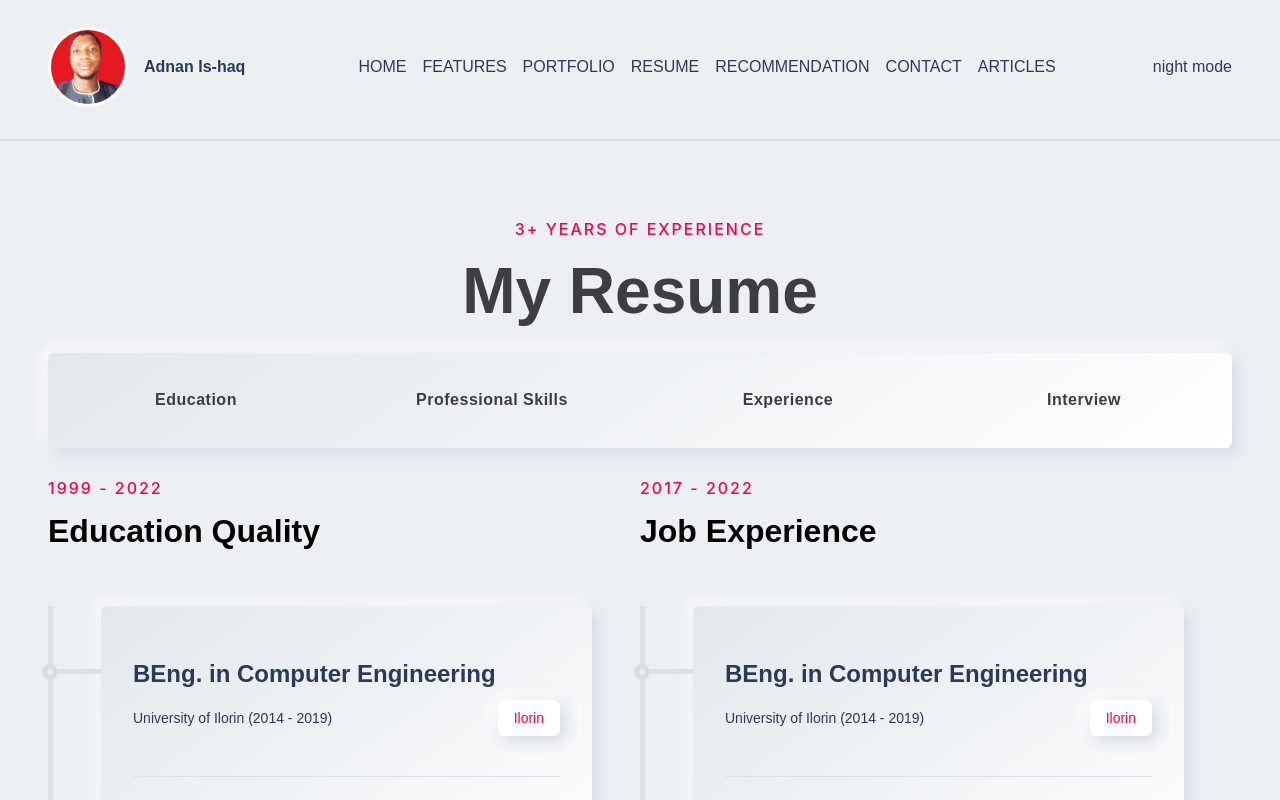
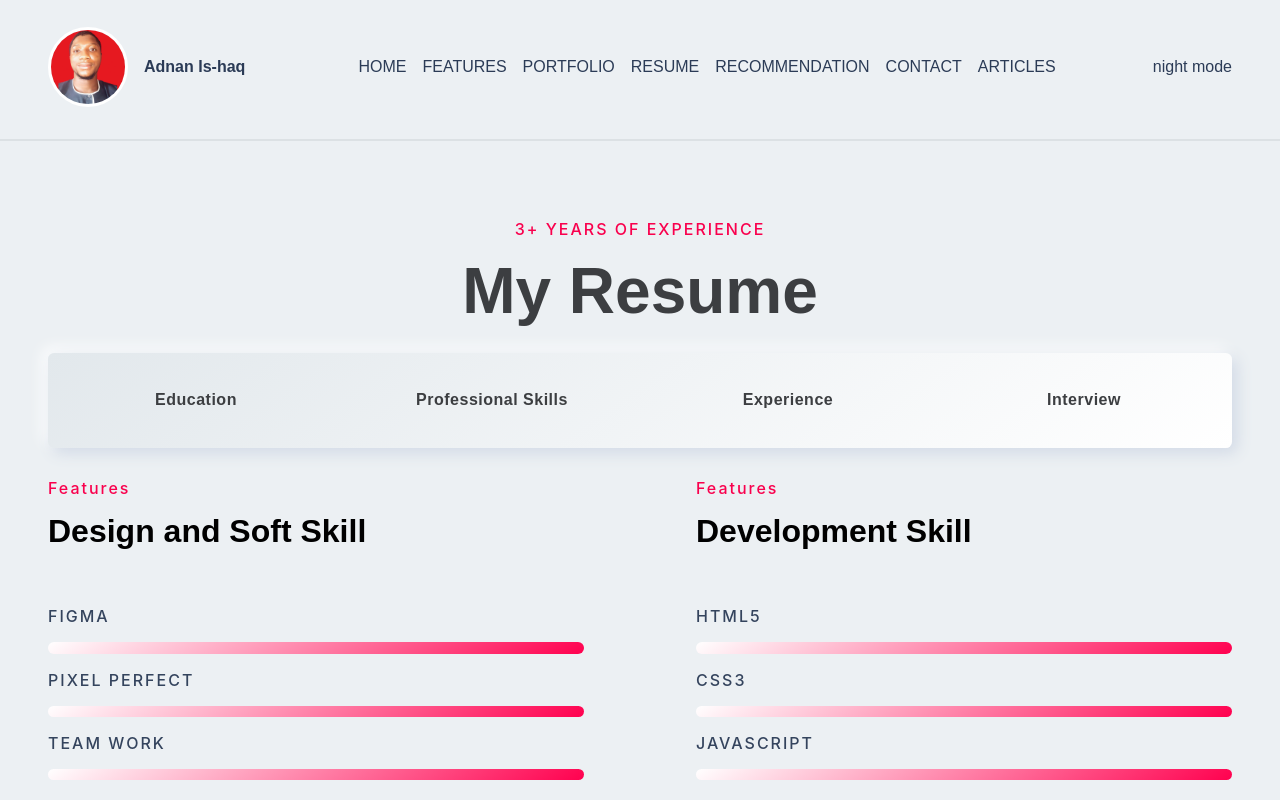
Before and after one commit to AdnanOlarmmi/Portfolio-Website, a React (Create React App) app: page / in a window 1280 px wide. Both pictures are taken after a click on the element "Professional Skills". Shown: the part 2679-3479 px from the top of the page. Built offline with nearby package versions, Linux system fonts and the light colour scheme.

Commit message:
Fix the resume completely

```diff
--- a/src/components/Experience.js
+++ b/src/components/Experience.js
@@ -8,7 +8,7 @@ const Experience = () => {
               <h6 className='edu__year'>
                   1999 - {currentDate}
               </h6>
-              <h1 className='edu__heading'>Education Quality
+              <h1 className='edu__heading'>Job Experience
               </h1>
               <div className='edu__container flex-column'>
                   <div className='edu__card flex-column'>
@@ -59,7 +59,7 @@ const Experience = () => {
           <h6 className='edu__year'>
                   2017 - {currentDate}
               </h6>
-              <h1 className='edu__heading'>Job Experience</h1>
+              <h1 className='edu__heading'>Technical Experience</h1>
               <div className='edu__container flex-column'>
               <div className='edu__card flex-column'>
                       <h3 className='edu__subheading'>BEng. in Computer Engineering</h3>
--- a/src/components/MyResume.js
+++ b/src/components/MyResume.js
@@ -28,11 +28,12 @@ const MyResume = () => {
 }];
 
 const [activeSlide, setActiveSlide] = React.useState(resumes[0].component);
-console.log(activeSlide.props.children);
 
+console.log();
 const handleClick = (index) => {
     const newSlide = resumes[index].component;
     setActiveSlide(newSlide);
+    console.log(activeSlide);
     return activeSlide === resumes[index].component ? 'active' : '';
 }
 
@@ -42,7 +43,7 @@ const handleClick = (index) => {
         <h1 className='myprofile__heading'>My Resume</h1>
         <div className='myresume__item flex-row' >
             {resumes.map((resume, index)=>{
-            return <span className={`myresume__heading ${activeSlide.props.children===resume.name? 'active':''}`} onClick={()=>{handleClick(index)}}>{resume.name==='Skills'?'Professional Skills':resume.name}</span>
+            return <span className={`myresume__heading ${activeSlide===resume.name? 'active':''}`} onClick={()=>{handleClick(index)}}>{resume.name==='Skills'?'Professional Skills':resume.name}</span>
         })}
         </div>
         <div>{activeSlide}</div>
--- a/src/components/Skills.js
+++ b/src/components/Skills.js
@@ -1,110 +1,113 @@
 import React from 'react'
 
 const Skills = () => {
-    const currentDate = new Date().getFullYear();
     return (
-      <section id='education' className='edu flex-row'>
+      <section id='education' className='skill flex-row'>
           <div className='edu__item'>
               <h6 className='edu__year'>
-                  1999 - {currentDate}
+                  Features
               </h6>
-              <h1 className='edu__heading'>Education Quality
+              <h1 className='edu__heading'>Design and Soft Skill
               </h1>
-              <div className='edu__container flex-column'>
-                  <div className='edu__card flex-column'>
-                      <h3 className='edu__subheading'>BEng. in Computer Engineering</h3>
-                  <div className='edu__info flex-row'>
-                      <span className='edu__school'>
-                          University of Ilorin (2014 - 2019)
-                      </span>
-                      <span className='edu__loc'>
-                          Ilorin
-                      </span>
-                  </div>
-                  <p className='edu__desc'>
-                      Lorem ipsum dolor sit amet consectetur adipisicing elit. Quisquam, quae.
-                  </p>
-                  </div>
-                  <div className='edu__card flex-column'>
-                      <h3 className='edu__subheading'>BEng. in Computer Engineering</h3>
-                  <div className='edu__info flex-row'>
-                      <span className='edu__school'>
-                          University of Ilorin (2014 - 2019)
-                      </span>
-                      <span className='edu__loc'>
-                          Ilorin
-                      </span>
-                  </div>
-                  <p className='edu__desc'>
-                      Lorem ipsum dolor sit amet consectetur adipisicing elit. Quisquam, quae.
-                  </p>
-                  </div>
-                  <div className='edu__card flex-column'>
-                      <h3 className='edu__subheading'>BEng. in Computer Engineering</h3>
-                  <div  className='edu__info flex-row'>
-                      <span className='edu__school'>
-                          University of Ilorin (2014 - 2019)
-                      </span>
-                      <span className='edu__loc'>
-                          Ilorin
-                      </span>
-                  </div>
-                  <p className='edu__desc'>
-                      Lorem ipsum dolor sit amet consectetur adipisicing elit. Quisquam, quae.
-                  </p>
-                  </div>
-              </div>
+              <ul className='skill__list'>
+                <li className='skill__item  flex-column'>
+                    <p className='skill__name'>Figma</p>
+                    <span className='skill__design'></span>
+                </li>
+                <li className='skill__item flex-column'>
+                    <p className='skill__name'>Pixel Perfect</p>
+                    <span className='skill__design'></span>
+                </li>
+                <li className='skill__item flex-column'>
+                    <p className='skill__name'>Team Work</p>
+                    <span className='skill__design'></span>
+                </li>
+                <li className='skill__item flex-column'>
+                    <p className='skill__name'>Mentorship</p>
+                    <span className='skill__design'></span>
+                </li>
+                <li className='skill__item flex-column'>
+                    <p className='skill__name'>Communication</p>
+                    <span className='skill__design'></span>
+                </li>
+                <li className='skill__item flex-column'>
+                    <p className='skill__name'>Camaraderie</p>
+                    <span className='skill__design'></span>
+                </li>
+                <li className='skill__item flex-column'>
+                    <p className='skill__name'>Redux</p>
+                    <span className='skill__design'></span>
+                </li>
+                <li className='skill__item flex-column'>
+                    <p className='skill__name'>Redux</p>
+                    <span className='skill__design'></span>
+                </li>
+                <li className='skill__item flex-column'>
+                    <p className='skill__name'>Redux</p>
+                    <span className='skill__design'></span>
+                </li>
+                <li className='skill__item flex-column'>
+                    <p className='skill__name'>Redux</p>
+                    <span className='skill__design'></span>
+                </li>
+                <li className='skill__item flex-column'>
+                    <p className='skill__name'>Redux</p>
+                    <span className='skill__design'></span>
+                </li>
+              </ul>
           </div>
           <div className='edu__item'>
-          <h6 className='edu__year'>
-                  2017 - {currentDate}
+              <h6 className='edu__year'>
+                  Features
               </h6>
-              <h1 className='edu__heading'>Job Experience</h1>
-              <div className='edu__container flex-column'>
-              <div className='edu__card flex-column'>
-                      <h3 className='edu__subheading'>BEng. in Computer Engineering</h3>
-                  <div className='edu__info flex-row'>
-                      <span className='edu__school'>
-                          University of Ilorin (2014 - 2019)
-                      </span>
-                      <span className='edu__loc'>
-                          Ilorin
-                      </span>
-                  </div>
-                  <p className='edu__desc'>
-                      Lorem ipsum dolor sit amet consectetur adipisicing elit. Quisquam, quae.
-                  </p>
-                  </div>
-                  <div className='edu__card flex-column'>
-                      <h3 className='edu__subheading'>BEng. in Computer Engineering</h3>
-                  <div className='edu__info flex-row'>
-                      <span className='edu__school'>
-                          University of Ilorin (2014 - 2019)
-                      </span>
-                      <span className='edu__loc'>
-                          Ilorin
-                      </span>
-                  </div>
-                  <p className='edu__desc'>
-                      Lorem ipsum dolor sit amet consectetur adipisicing elit. Quisquam, quae.
-                  </p>
-                  </div>
-                  <div className='edu__card flex-column'>
-                      <h3 className='edu__subheading'>BEng. in Computer Engineering</h3>
-                  <div className='edu__info flex-row'>
-                      <span className='edu__school'>
-                          University of Ilorin (2014 - 2019)
-                      </span>
-                      <span className='edu__loc'>
-                          Ilorin
-                      </span>
-                  </div>
-                  <p className='edu__desc'>
-                      Lorem ipsum dolor sit amet consectetur adipisicing elit. Quisquam, quae.
-                  </p>
-                  </div>
-              </div>
-
+              <h1 className='edu__heading'>Development Skill
+              </h1>
+              <ul className='skill__list'>
+                <li className='skill__item flex-column'>
+                    <p className='skill__name'>HTML5</p>
+                    <span className='skill__design'></span>
+                </li>
+                <li className='skill__item flex-column'>
+                    <p className='skill__name'>CSS3</p>
+                    <span className='skill__design'></span>
+                </li>
+                <li className='skill__item flex-column'>
+                    <p className='skill__name'>JavaScript</p>
+                    <span className='skill__design'></span>
+                </li>
+                <li className='skill__item flex-column'>
+                    <p className='skill__name'>React</p>
+                    <span className='skill__design'></span>
+                </li>
+                <li className='skill__item flex-column'>
+                    <p className='skill__name'>Redux</p>
+                    <span className='skill__design'></span>
+                </li>
+                <li className='skill__item flex-column'>
+                    <p className='skill__name'>StoryBook</p>
+                    <span className='skill__design'></span>
+                </li>
+                <li className='skill__item flex-column'>
+                    <p className='skill__name'>NodeJS</p>
+                    <span className='skill__design'></span>
+                </li>
+                <li className='skill__item flex-column'>
+                    <p className='skill__name'>ExpressJS</p>
+                    <span className='skill__design'></span>
+                </li>
+                <li className='skill__item flex-column'>
+                    <p className='skill__name'>MongoDB</p>
+                    <span className='skill__design'></span>
+                </li>
+                <li className='skill__item flex-column'>
+                    <p className='skill__name'>Mongoose</p>
+                    <span className='skill__design'></span>
+                </li>
+                <li className='skill__item flex-column'>
+                    <p className='skill__name'>TypeScript</p>
+                    <span className='skill__design'></span>
+                </li>
+              </ul>
           </div>
       </section>
     )
--- a/src/index.css
+++ b/src/index.css
@@ -504,6 +504,22 @@ nav li:hover {
 
 .edu {
   text-align: left;
+  animation-name: jumpin;
+  animation-duration: 0.5s;
+}
+
+@keyframes slidein {
+  from {
+    width: 0%;
+  }
+
+  75% {
+    width: 75%;
+  }
+
+  to {
+    width: 100%;
+  }
 }
 
 .edu__item {
@@ -605,3 +621,43 @@ nav li:hover {
   font-size: 18px;
   line-height: 28px;
 }
+
+.skill__name {
+  font-weight: 500;
+  margin-bottom: 1rem;
+  font-size: 1rem;
+  text-transform: uppercase;
+  letter-spacing: 2px;
+  opacity: 0.95;
+  line-height: 1.26;
+
+}
+
+.skill__design {
+  animation-duration: 0.5s;
+  animation-delay: 0.3s;
+  animation-name: slidein;
+  background: linear-gradient(145deg, #fff 0%, #ff014f 100%);
+  border-radius: 14px;
+  height: 0.7rem;
+  margin-bottom: 1rem;
+}
+
+.skill {
+  gap: 7rem;
+  text-align: left;
+}
+
+@keyframes jumpin {
+  0% {
+    opacity: 0;
+  }
+
+  50% {
+    opacity: 0.5;
+  }
+
+  100% {
+    opacity: 1;
+  }
+}
```
Also changed, not shown: 1 other file (tests, documents, lock files or other folders).
